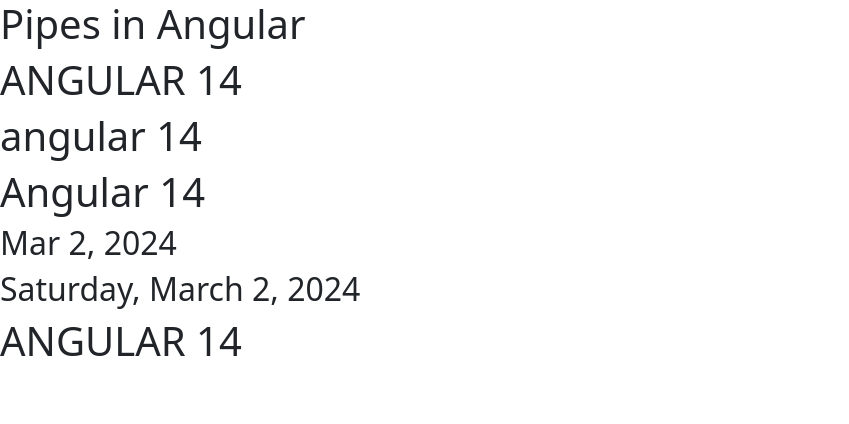
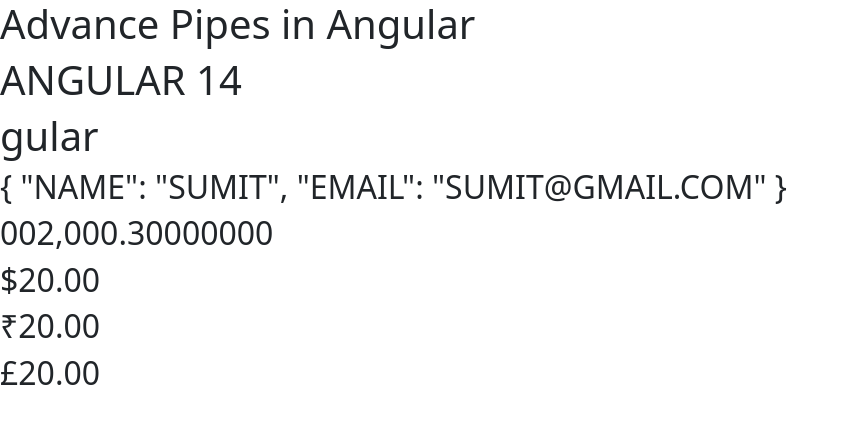
Before and after one commit to j4sumit/angularPractice, an Angular app: page / in a window 1280 px wide. Shown: the top 424 px of the page, without its empty margins (0-849 px from the left). Built offline with nearby package versions, Linux system fonts and the light colour scheme.

Commit message:
Advance Pipes in Angular

```diff
--- a/src/app/app.component.html
+++ b/src/app/app.component.html
@@ -1,7 +1,8 @@
-<h1>Pipes in Angular </h1>
+<h1>Advance Pipes in Angular </h1>
 <h1>{{title| uppercase}}</h1>
-<h1>{{title| lowercase}}</h1>
-<h1>{{title}} </h1>
-<h2>{{today| date}}</h2>
-<h2>{{today| date:"fullDate"}}</h2>
-<h1>{{capString(title)}}</h1>
+<h1>{{title| slice :2:7}}</h1>
+<h2>{{user| json| uppercase}}</h2>
+<h2>{{2000.3000 | number : '6.8'}}</h2>
+<h2>{{20|currency:'USD'}}</h2>
+<h2>{{20|currency:'INR'}}</h2>
+<h2>{{20|currency:'GBP'}}</h2>
--- a/src/app/app.component.ts
+++ b/src/app/app.component.ts
@@ -9,8 +9,5 @@
 })
 export class AppComponent {
   title = 'Angular 14';
-  today= Date();
-  capString(item:string){
-return item.toUpperCase()
-  }
+  user={name:"sumit", email:"sumit@gmail.com"}
 }
```
